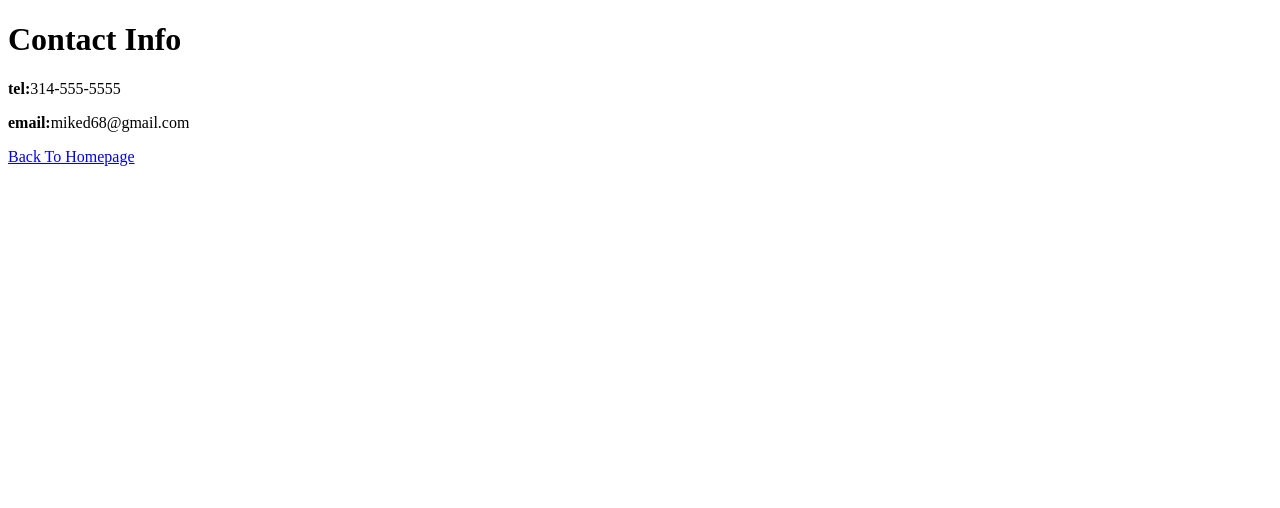
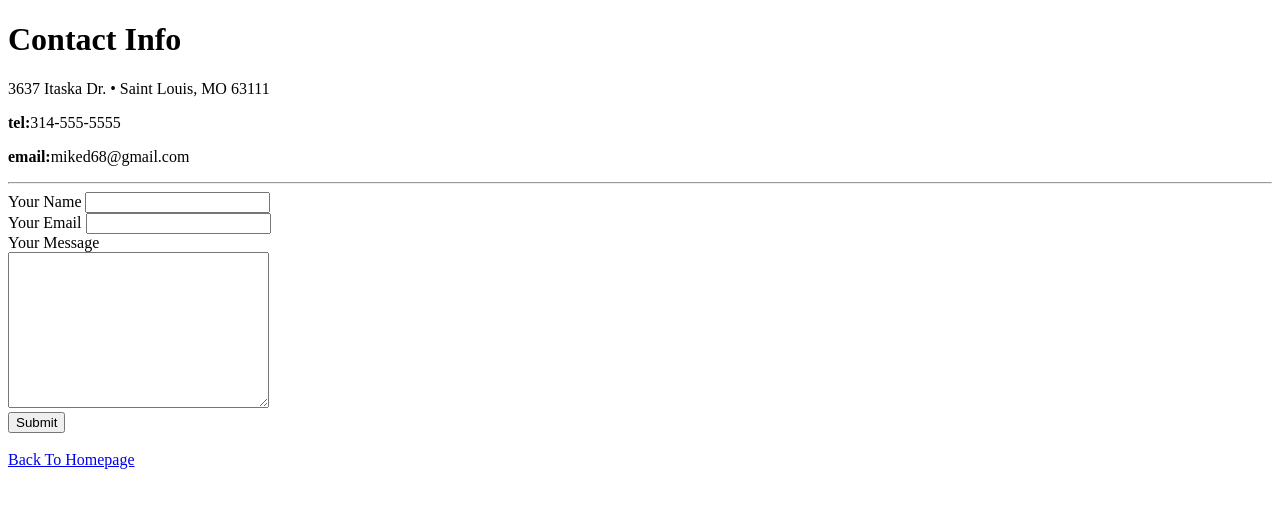
Before and after one commit to MIGHTMIKE1968/yu-course, a plain HTML site: page html-mysite/contact.html in a window 1280 px wide. Drawn offline with Linux system fonts and the light colour scheme.

Commit message:
Personal site updates
Personal site updates

```diff
--- a/html-mysite/contact.html
+++ b/html-mysite/contact.html
@@ -8,8 +8,20 @@
 </head>
 <body>
     <h1>Contact Info</h1>
+    <p>3637 Itaska Dr. • Saint Louis, MO 63111</p>
     <p><strong>tel:</strong>314-555-5555</p>
     <p><strong>email:</strong>miked68@gmail.com</p>
+    <hr>
+    <form action="mailto:thinkwellpub@gmail.com" method="POST" enctype="text/plain">
+        <label>Your Name</label>
+        <input type="text" name="name" id="name" required><br>
+        <label>Your Email</label>
+        <input type="email" name="email" id="email" required><br>
+        <label>Your Message</label><br>
+        <textarea name="message" cols="30" rows="10"></textarea><br>
+        <input type="submit" value="Submit">
+    </form><br>
+
     <a href="index.html">Back To Homepage</a>
 </body>
 </html>
```
Also changed, not shown: html-mysite/index.html (+1 -1 lines).
